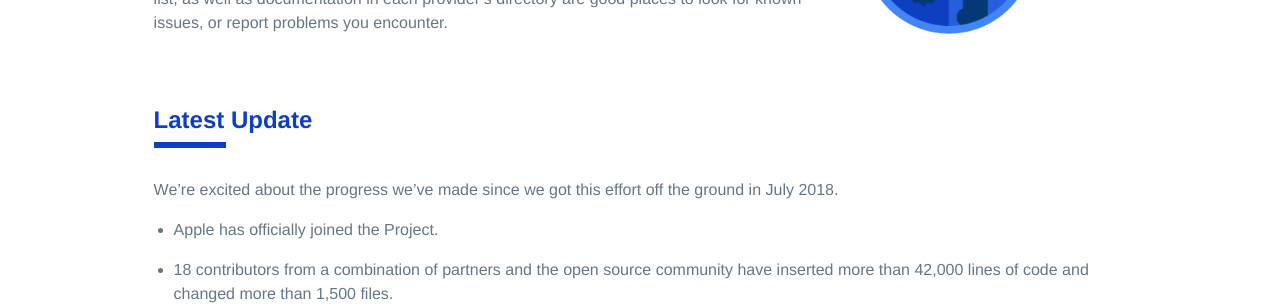
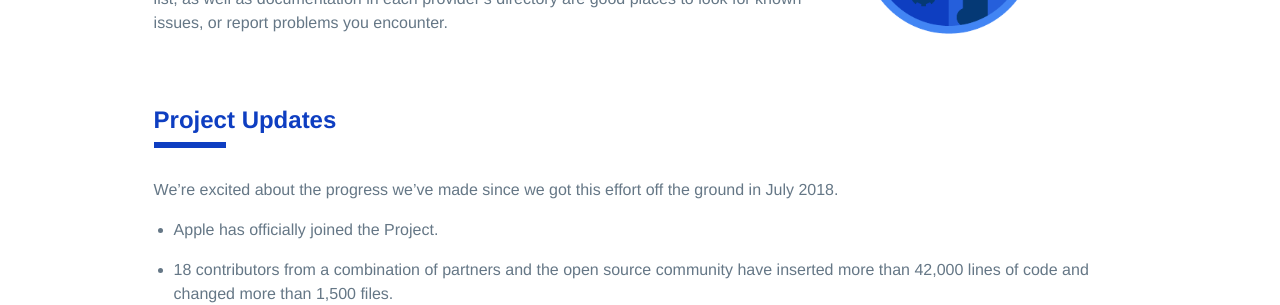
Before and after one commit to justflatley/dtp-staging, a Jekyll site: the page built from index.md, in a window 1280 px wide and 900 px high, scrolled down 2643 px. Shown: the part 346-651 px from the top of the window. Built offline with Jekyll 4.4.1, drawn with Linux system fonts in a browser that asks for light colours; our own code applies the rules of GitHub Pages for plain Markdown files.

Commit message:
Update index.md

```diff
--- a/index.md
+++ b/index.md
@@ -124,7 +124,7 @@ DTP is still in very active development, and while we have code that works for a
 </div>
 
 <div class="section" markdown="1">
-## Latest Update
+## Project Updates
 <div class="mustache">
 </div>
 We're excited about the progress we've made since we got this effort off the ground in July 2018.
```
